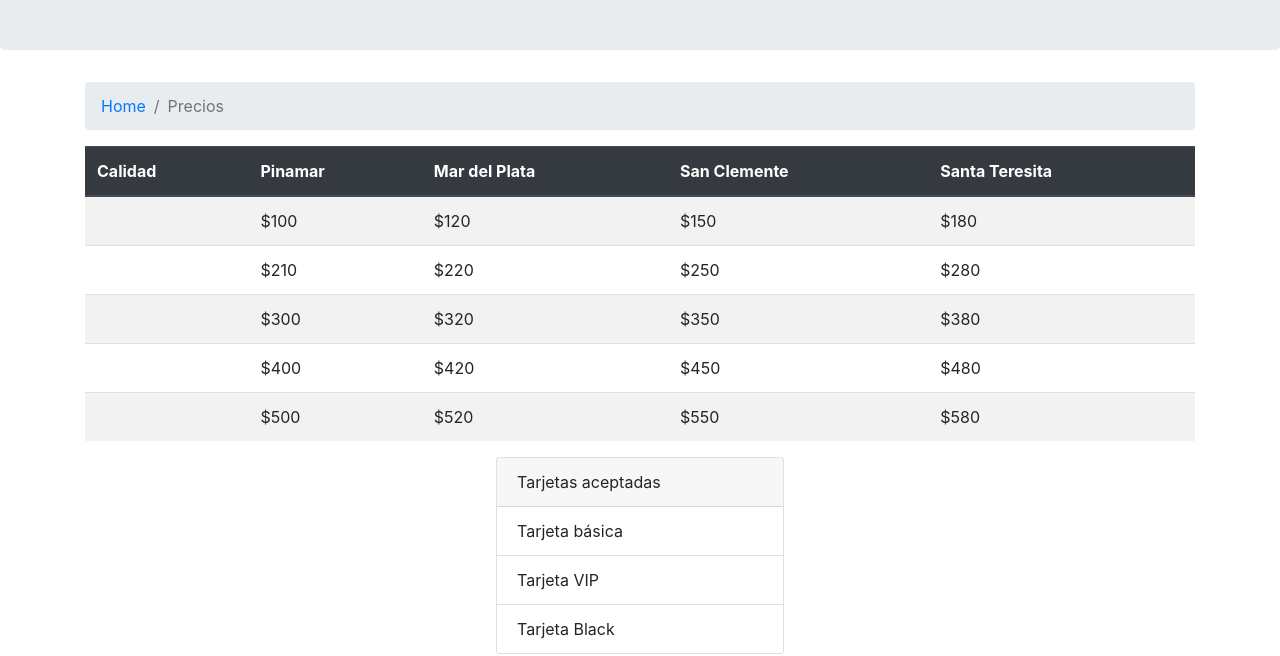
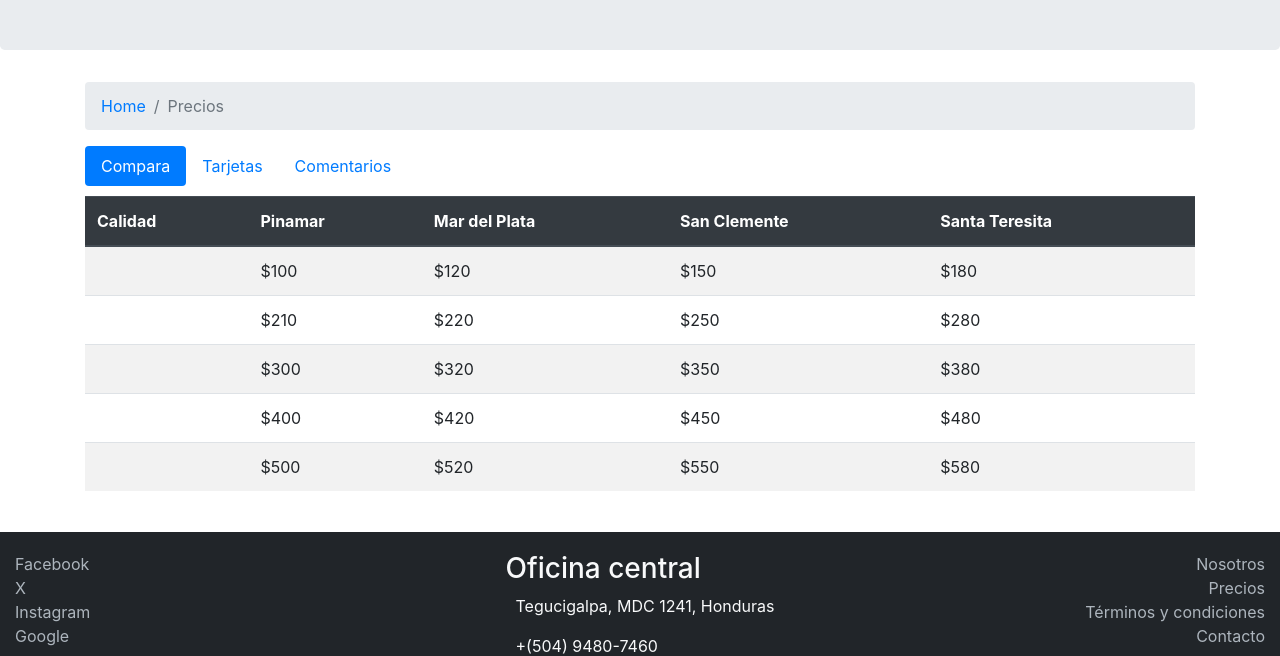
Before and after one commit to RedFer855/prueba, a website: page precios.html in a window 1280 px wide. Shown: the part 184-840 px from the top of the page. Drawn offline with nearby package versions, Linux system fonts and the light colour scheme; a web font is replaced by a local one.

Commit message:
Funciones javascript

```diff
--- a/css/main.css
+++ b/css/main.css
@@ -41,3 +41,7 @@ footer a:hover {
 .footer-address-icon {
     padding-right: 10px;
 }
+
+.tab-content {
+    padding-top: 10px;
+}
--- a/precios.html
+++ b/precios.html
@@ -39,6 +39,20 @@
       </ol>
     </nav>
 
+    <ul class="nav nav-pills" id="myTab" role="tablist">
+      <li class="nav-item">
+        <a class="nav-link active" id="compara-tab" data-toggle="pill" href="#compara" role="tab" aria-controls="compara" aria-selected="true">Compara</a>
+      </li>
+      <li class="nav-item">
+        <a class="nav-link" id="tarjetas-tab" data-toggle="pill" href="#tarjetas" role="tab" aria-controls="tarjetas" aria-selected="false">Tarjetas</a>
+      </li>
+      <li class="nav-item">
+        <a class="nav-link" id="comentarios-tab" data-toggle="pill" href="#comentarios" role="tab" aria-controls="comentarios" aria-selected="false">Comentarios</a>
+      </li>
+    </ul>
+
+    <div class="tab-content" id="myTabContent">
+      <div class="tab-pane fade show active" id="compara" role="tabpanel" aria-labelledby="compara-tab">
         <div class="table-responsive">
           <table class="table table-striped">
             <thead class="thead-dark">
@@ -97,10 +111,12 @@
             </tbody>
           </table>
         </div>
+      </div>
 
+      <div class="tab-pane fade" id="tarjetas" role="tabpanel" aria-labelledby="tarjetas-tab">
         <div class="d-flex justify-content-center">
           <div class="card" style="width: 18rem;">
-        <div class="card-header">
+            <div class="card-header" style="background-color: blue; color: white;">
               Tarjetas aceptadas
             </div>
             <ul class="list-group list-group-flush">
@@ -108,6 +124,12 @@
               <li class="list-group-item">Tarjeta VIP</li>
               <li class="list-group-item">Tarjeta Black</li>
             </ul>
+          </div>
+        </div>
+      </div>
+
+      <div class="tab-pane fade" id="comentarios" role="tabpanel" aria-labelledby="comentarios-tab">
+        Comentarios
       </div>
     </div>
   </div>
```
Lines whose indentation alone changed are shown as unchanged.
